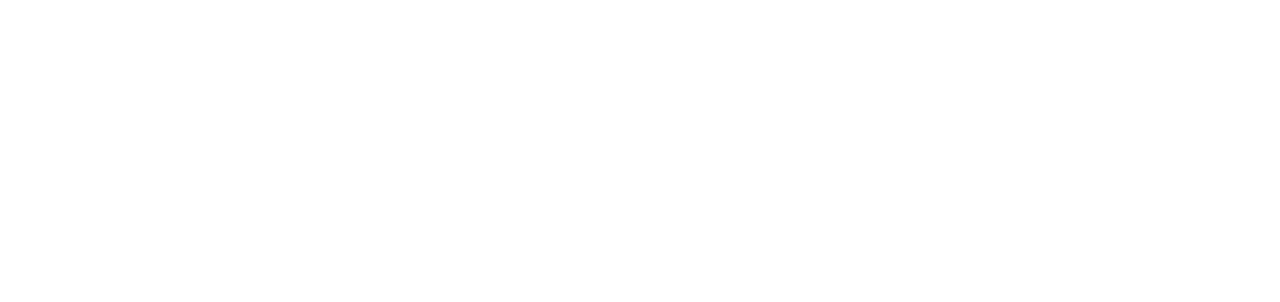
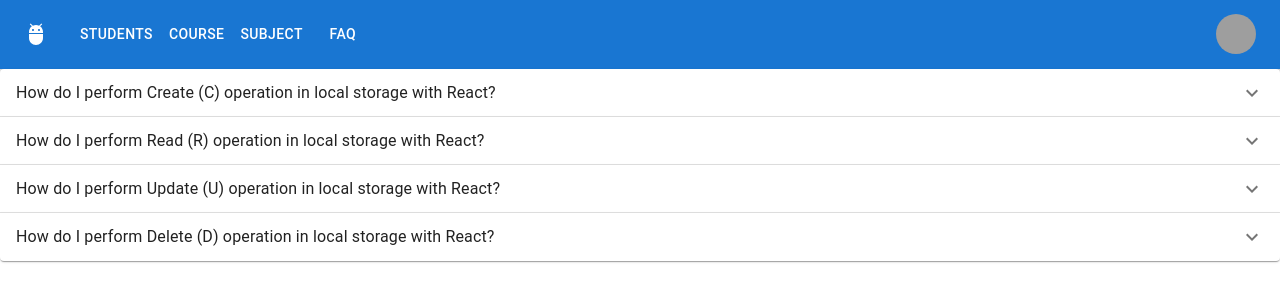
Before and after one commit to ABHI5645/cmsdashboard, a React (Create React App) app: page /FAQ in a window 1280 px wide. Before the commit this address had no page. Shown: the top 302 px of the page. Built offline with nearby package versions, Linux system fonts and the light colour scheme; grey boxes are pictures that could not be loaded.

Commit message:
course_idAndFaQ

```diff
--- a/src/Navs/index.js
+++ b/src/Navs/index.js
@@ -5,6 +5,8 @@
 import Students from '../components/Students';
 import Courses from '../components/Courses';
 import Subject from '../components/Subject';
+import CourseDetails from '../components/CourseDetails';
+import FaQ from '../components/FaQ';
 function Navs() {
     const ProtectedRoute=()=>{
         if(true){
@@ -21,7 +23,13 @@
         <Route element={<ProtectedRoute/>}>
             <Route path='/dashboard' element={<DashBoard/>}/>
             <Route path='/STUDENTS' element={<Students/>}/>
+
+            <Route path='/FAQ' element={<FaQ/>}/>
+
+
         <Route path='/COURSE' element={<Courses/>}/>
+        <Route path='/COURSE/:id' element={<CourseDetails/>}/>
+
         <Route path='/SUBJECT' element={<Subject/>}/>
 
         </Route>
--- /dev/null
+++ b/src/components/CourseDetails/index.js
@@ -0,0 +1,97 @@
+import React,{useState} from 'react'
+import { useParams } from 'react-router-dom'
+import { useEffect } from 'react';
+import Table from '@mui/material/Table';
+import TableBody from '@mui/material/TableBody';
+import TableCell, { tableCellClasses } from '@mui/material/TableCell';
+import TableContainer from '@mui/material/TableContainer';
+import TableHead from '@mui/material/TableHead';
+import TableRow from '@mui/material/TableRow';
+
+import { styled } from '@mui/material/styles';
+
+
+const StyledTableCell = styled(TableCell)(({ theme }) => ({
+    [`&.${tableCellClasses.head}`]: {
+      backgroundColor: theme.palette.common.black,
+      color: theme.palette.common.white,
+    },
+    [`&.${tableCellClasses.body}`]: {
+      fontSize: 14,
+    },
+  }));
+
+  const StyledTableRow = styled(TableRow)(({ theme }) => ({
+    '&:nth-of-type(odd)': {
+      backgroundColor: theme.palette.action.hover,
+    },
+    // hide last border
+    '&:last-child td, &:last-child th': {
+      border: 0,
+    },
+  }));
+
+function CourseDetails() {
+    const[currentData,setCurrentData]=useState([]);
+    const param=useParams();
+    useEffect(() => {
+        const data = JSON.parse(localStorage.getItem("courses"));
+        console.log(data)
+        // console.log(id)
+        console.log(param.id)
+
+        setCurrentData(data);
+      }, []);
+      const filtered = currentData.filter(employee =>
+       param.id == employee.course_id
+      );
+      console.log(filtered)
+
+  return (
+    <div>
+
+
+      <TableContainer>
+    <Table sx={{ minWidth:700 }} aria-label="customized table">
+    <TableHead>
+    <TableRow>
+    <StyledTableCell >Course Id</StyledTableCell>
+    <StyledTableCell align="right">Course Name</StyledTableCell>
+    <StyledTableCell align="right">Instructor</StyledTableCell>
+    <StyledTableCell align="right">Enrolled Courses</StyledTableCell>
+
+        </TableRow>
+      </TableHead>
+      <TableBody>
+
+
+        {
+          filtered.map((row,index) => (
+
+
+              <StyledTableRow >
+                <StyledTableCell component="th" scope="row">{row.course_id}</StyledTableCell >
+              <StyledTableCell align="right">{row.course_name} </StyledTableCell >
+              <StyledTableCell align="right">{row.instructor} </StyledTableCell >
+              <StyledTableCell align="right">{row.enrolledCourses} </StyledTableCell >
+
+                </StyledTableRow>
+          ))
+
+        }
+
+
+
+
+
+
+
+    </TableBody>
+    </Table>
+  </TableContainer>
+
+    </div>
+  )
+}
+
+export default CourseDetails
--- /dev/null
+++ b/src/components/FaQ/index.js
@@ -0,0 +1,79 @@
+import * as React from 'react';
+import Accordion from '@mui/material/Accordion';
+import AccordionSummary from '@mui/material/AccordionSummary';
+import AccordionDetails from '@mui/material/AccordionDetails';
+import Typography from '@mui/material/Typography';
+import ExpandMoreIcon from '@mui/icons-material/ExpandMore';
+import Header from '../common/Header';
+
+export default function FaQ() {
+  return (
+    <div>
+    <Header />
+      <Accordion>
+        <AccordionSummary
+          expandIcon={<ExpandMoreIcon />}
+          aria-controls="panel1a-content"
+          id="panel1a-header"
+        >
+          <Typography> How do I perform Create (C) operation in local storage with React?</Typography>
+        </AccordionSummary>
+        <AccordionDetails>
+          <Typography>
+          You can use the localStorage.setItem() method to store data in local storage. For example:
+          localStorage.setItem('key', JSON.stringify(value));
+
+          </Typography>
+        </AccordionDetails>
+      </Accordion>
+      <Accordion>
+        <AccordionSummary
+          expandIcon={<ExpandMoreIcon />}
+          aria-controls="panel2a-content"
+          id="panel2a-header"
+        >
+          <Typography> How do I perform Read (R) operation in local storage with React?</Typography>
+        </AccordionSummary>
+        <AccordionDetails>
+          <Typography>
+          You can use the localStorage.getItem() method to retrieve data from local storage. For example:
+          const data = JSON.parse(localStorage.getItem('key'));
+
+          </Typography>
+        </AccordionDetails>
+      </Accordion>
+      <Accordion>
+        <AccordionSummary
+          expandIcon={<ExpandMoreIcon />}
+          aria-controls="panel2a-content"
+          id="panel2a-header"
+        >
+          <Typography>How do I perform Update (U) operation in local storage with React?</Typography>
+        </AccordionSummary>
+        <AccordionDetails>
+          <Typography>
+          You can perform the update operation by first retrieving the data from local storage, modifying it, and then storing it back to local storage. For example:const data = JSON.parse(localStorage.getItem('key')); data.property = 'new value'; localStorage.setItem('key', JSON.stringify(data));
+
+          </Typography>
+        </AccordionDetails>
+      </Accordion>
+      <Accordion>
+        <AccordionSummary
+          expandIcon={<ExpandMoreIcon />}
+          aria-controls="panel2a-content"
+          id="panel2a-header"
+        >
+          <Typography>How do I perform Delete (D) operation in local storage with React?</Typography>
+        </AccordionSummary>
+        <AccordionDetails>
+          <Typography>
+          You can use the localStorage.removeItem() method to delete an item from local storage. For example:localStorage.removeItem('key');
+
+          </Typography>
+        </AccordionDetails>
+      </Accordion>
+
+
+    </div>
+  );
+}
```
